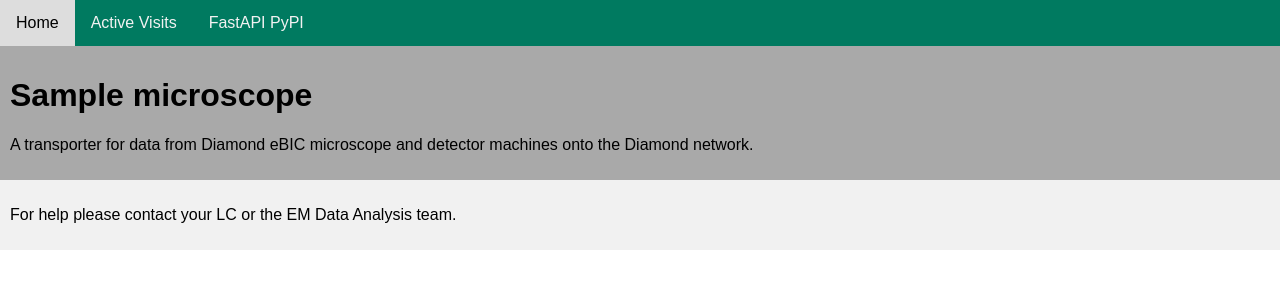
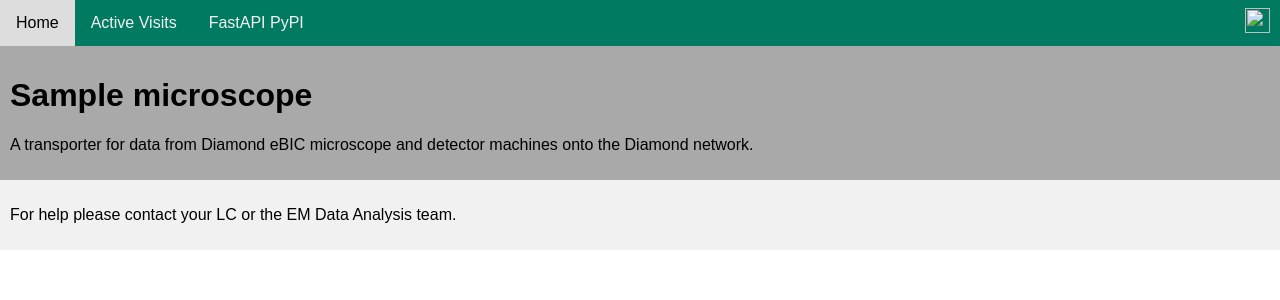
Before and after one commit to DiamondLightSource/python-murfey, a Python web app: template src/murfey/templates/home.html in a window 1280 px wide. Shown: the top 300 px of the page. Run offline with Jinja, Linux system fonts and the light colour scheme; the template is opened without the code that fills it: most values are stand-ins (such as "Sample title", 1, 10 or a date in 2020).

Commit message:
Add logo into corner

```diff
--- a/src/murfey/templates/home.html
+++ b/src/murfey/templates/home.html
@@ -10,6 +10,7 @@
     <a href="/">Home</a>
     <a href="/visits">Active Visits</a>
     <a href="/pypi/fastapi">FastAPI PyPI</a>
+    <p style="text-align: right; margin: 8px 10px 0 auto;"><img src="{{ url_for('images', path='/diamond.png') }}" style="height: 25px;"></p>
 </div>
 
 
```
